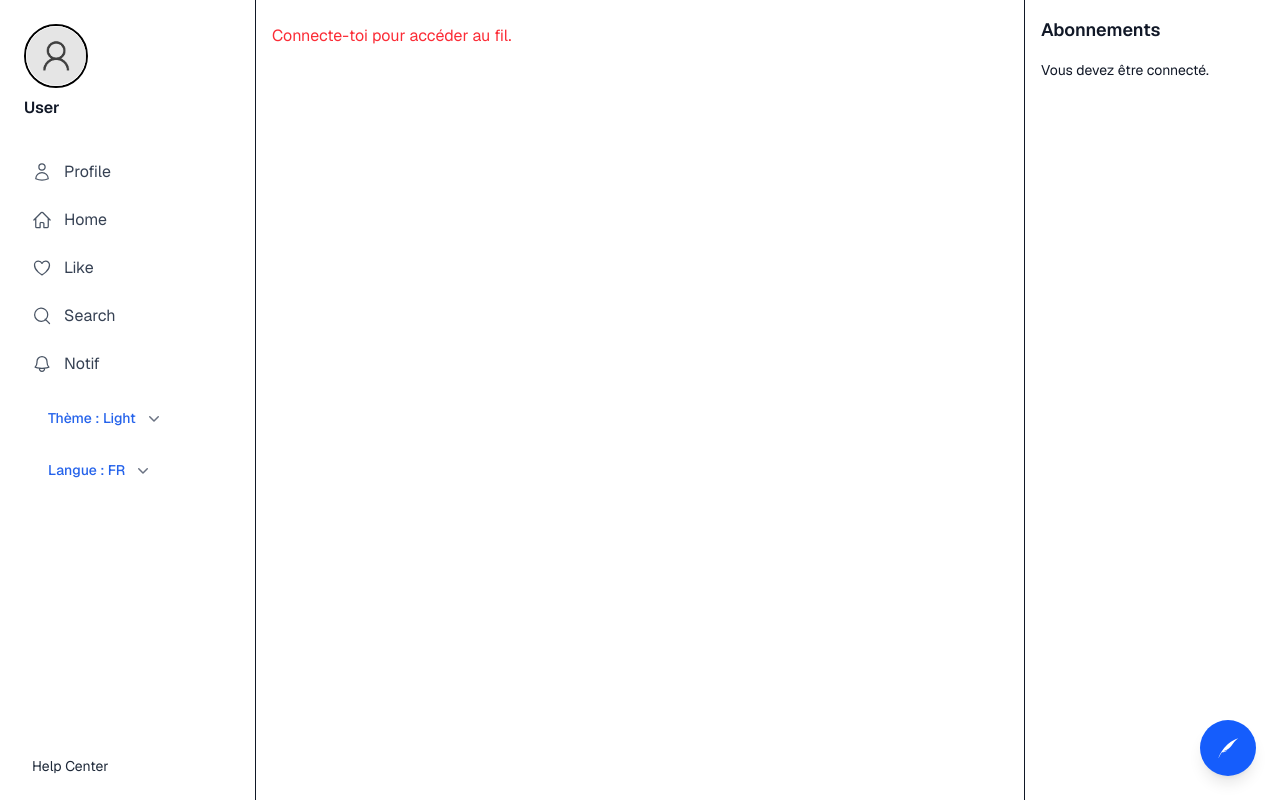
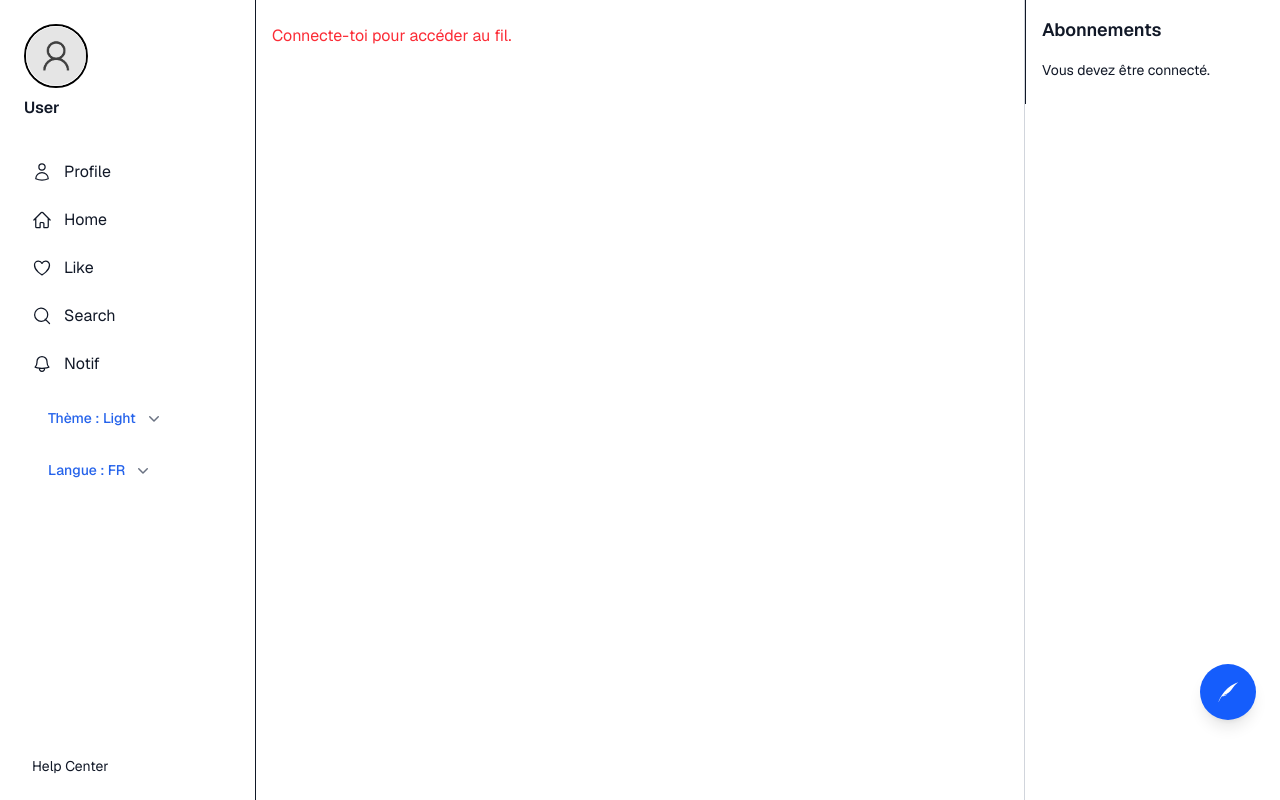
Before and after one commit to BaptisteTP/DAD-Equipe-1, a Next.js app in the folder front-end/: page /home in a window 1280 px wide. Built offline with nearby package versions, Linux system fonts and the light colour scheme.

Commit message:
correction theme plus correction des oublis sur les pages de profil

```diff
--- a/front-end/package.json
+++ b/front-end/package.json
@@ -11,6 +11,7 @@
   "dependencies": {
     "@headlessui/react": "^2.2.4",
     "@heroicons/react": "^2.2.0",
+    "framer-motion": "^12.19.1",
     "jwt-decode": "^4.0.0",
     "next": "15.3.3",
     "next-themes": "^0.4.6",
--- a/front-end/src/app/globals.css
+++ b/front-end/src/app/globals.css
@@ -190,11 +190,11 @@ button {
 }
 
 button:hover {
-  background-color: var(--primary-hover);
+  background-color: var(--bg-secondary);
 }
 
 button:active {
-  background-color: var(--primary-active);
+  background-color: var(--bg-secondary);
 }
 
 button:disabled {
--- a/front-end/src/app/home/page.js
+++ b/front-end/src/app/home/page.js
@@ -10,7 +10,6 @@ import Post from '@/components/post';
 import { useThemeLang } from '@/context/ThemeLangContext';
 import Link from 'next/link';
 import plume from '@/assets/Plume.svg';
-import { PlusIcon } from '@heroicons/react/24/solid';
 
 export default function HomePage() {
   const [isNavbarOpen, setIsNavbarOpen] = useState(false);
@@ -33,11 +32,11 @@ export default function HomePage() {
 
         const [feedRes, likedRes] = await Promise.all([
           fetch('http://localhost:4002/api/posts/feed', {
-            headers: { Authorization: `Bearer ${token}` }
+            headers: { Authorization: `Bearer ${token}` },
           }),
           fetch('http://localhost:4002/api/posts/liked', {
-            headers: { Authorization: `Bearer ${token}` }
-          })
+            headers: { Authorization: `Bearer ${token}` },
+          }),
         ]);
 
         if (!feedRes.ok) throw new Error(`Feed erreur ${feedRes.status}`);
@@ -50,7 +49,7 @@ export default function HomePage() {
         if (!Array.isArray(likedData)) throw new Error('Likés invalide');
 
         setPosts(feedData);
-        setLikedIds(likedData.map(p => p._id));
+        setLikedIds(likedData.map((p) => p._id));
       } catch (err) {
         setError(err.message);
       } finally {
@@ -61,7 +60,7 @@ export default function HomePage() {
     fetchData();
   }, []);
 
-  const handleToggleLike = async postId => {
+  const handleToggleLike = async (postId) => {
     try {
       const token = localStorage.getItem('token');
       if (!token) throw new Error('Non connecté.');
@@ -77,13 +76,11 @@ export default function HomePage() {
       const body = await res.json();
       if (!res.ok) throw new Error(body.message || 'Erreur like.');
 
-      setLikedIds(ids =>
-        isLiked
-          ? ids.filter(id => id !== postId)
-          : [...ids, postId]
+      setLikedIds((ids) =>
+        isLiked ? ids.filter((id) => id !== postId) : [...ids, postId]
       );
-      setPosts(ps =>
-        ps.map(p =>
+      setPosts((ps) =>
+        ps.map((p) =>
           p._id === postId
             ? { ...p, likesCount: p.likesCount + (isLiked ? -1 : 1) }
             : p
@@ -95,13 +92,15 @@ export default function HomePage() {
   };
 
   useEffect(() => {
-    function onOutside(e) {
+    function handleOutsideClick(e) {
       if (navbarRef.current && !navbarRef.current.contains(e.target)) {
         setIsNavbarOpen(false);
       }
     }
-    if (isNavbarOpen) document.addEventListener('mousedown', onOutside);
-    return () => document.removeEventListener('mousedown', onOutside);
+    if (isNavbarOpen) {
+      document.addEventListener('mousedown', handleOutsideClick);
+    }
+    return () => document.removeEventListener('mousedown', handleOutsideClick);
   }, [isNavbarOpen]);
 
   useEffect(() => {
@@ -109,12 +108,12 @@ export default function HomePage() {
     let touchEndX = 0;
 
     function handleTouchStart(e) {
-      if (window.innerWidth > 768) return;
+      if (window.innerWidth > 1024) return;
       touchStartX = e.changedTouches[0].clientX;
     }
 
     function handleTouchEnd(e) {
-      if (window.innerWidth > 768) return;
+      if (window.innerWidth > 1024) return;
       touchEndX = e.changedTouches[0].clientX;
 
       const distance = touchEndX - touchStartX;
@@ -132,13 +131,12 @@ export default function HomePage() {
   }, []);
 
   return (
-    <div
-      className={`flex flex-col min-h-screen transition-colors duration-300 ${themeClasses}`}>
+    <div className={`min-h-screen flex flex-col ${themeClasses}`}>
       <div className="block lg:hidden">
-        <Header onProfileClick={() => setIsNavbarOpen(o => !o)} />
+        <Header onProfileClick={() => setIsNavbarOpen((o) => !o)} />
       </div>
 
-      <div className="flex flex-1 overflow-hidden relative">
+      <div className="flex flex-1 flex-col lg:flex-row overflow-hidden">
         <div
           ref={navbarRef}
           className={`fixed inset-y-0 left-0 z-40 w-64 bg-base-100 shadow-lg transform transition-transform duration-300 ease-in-out lg:hidden ${
@@ -147,22 +145,21 @@ export default function HomePage() {
         >
           <Navbar />
         </div>
-
-        <div className="hidden lg:block">
+        <div className="hidden lg:block w-64 shrink-0 border-r border-gray-300">
           <Navbar />
         </div>
-
-        <main className="flex-1 container mx-auto px-4 py-6 space-y-6">
+        <main className="flex-1 px-4 py-6 space-y-6 overflow-y-auto">
           {loading && <p>Chargement des posts…</p>}
           {error && <p className="text-red-500">{error}</p>}
           {!loading && !error && posts.length === 0 && (
             <p>Aucun post à afficher.</p>
           )}
-          {!loading && !error &&
-            posts.map(post => (
+          {!loading &&
+            !error &&
+            posts.map((post) => (
               <Post
+                key={post._id}
                 authorId={post.authorId}
-                key={post._id}
                 image={post.authorAvatarUrl}
                 username={post.authorUsername}
                 content={post.content}
@@ -174,25 +171,19 @@ export default function HomePage() {
               />
             ))}
         </main>
-
-        <UserList />
+        <aside className="hidden lg:block w-64 shrink-0 border-l border-gray-300">
+          <UserList />
+        </aside>
       </div>
-
       <div className="block lg:hidden">
         <Footer />
       </div>
-
-      {/* 🔵 Bouton flottant rond */}
       <Link
         href="/createPost"
-        className="fixed bottom-6 right-6 z-50 rounded-full bg-blue-600 text-white p-4 shadow-lg hover:bg-blue-700 transition-colors"
+        className="fixed bottom-20 right-6 z-50 rounded-full bg-blue-600 text-white p-4 shadow-lg hover:bg-blue-700 transition-colors"
         aria-label="Créer un post"
       >
-        <img
-          className="h-6 w-6 invert"
-          src={plume.src}
-          alt="Créer un post"
-        />
+        <img className="h-6 w-6 invert" src={plume.src} alt="Créer un post" />
       </Link>
     </div>
   );
--- a/front-end/src/components/ThemeDropdown.js
+++ b/front-end/src/components/ThemeDropdown.js
@@ -22,7 +22,7 @@ export default function ThemeDropdown() {
           <ChevronDownIcon className="w-5 h-5 ml-2 text-gray-500 dark:text-gray-300" />
         </Menu.Button>
       </div>
-      <Menu.Items className="absolute left-0 mt-2 w-40 origin-top-left bg-white dark:bg-gray-800 border border-gray-200 dark:border-gray-700 divide-y divide-gray-100 dark:divide-gray-700 rounded-md shadow-lg focus:outline-none z-50">
+      <Menu.Items className="absolute left-0 mt-2 w-40 origin-top-left dark:bg-gray-800 border border-gray-200 dark:border-gray-700 divide-y divide-gray-100 dark:divide-gray-700 rounded-md shadow-lg focus:outline-none z-50">
         <div className="px-1 py-1">
           {['light', 'dark', 'dark-orange', 'dark-blue', 'light-orange'].map((option) => (
             <Menu.Item key={option}>
--- a/front-end/src/components/header.js
+++ b/front-end/src/components/header.js
@@ -1,4 +1,4 @@
-import breezyLogo from "@/assets/breezy.svg";
+import breezyLogo from "@/assets/breezy.png";
 import Image from "next/image";
 import React, { useEffect, useState } from "react";
 import {jwtDecode} from "jwt-decode";
@@ -57,8 +57,8 @@ export default function Header({ onProfileClick }) {
             src={user.avatarUrl}
             alt="Icône de profil"
             className="h-full w-full object-cover rounded-full"
-            width={40}
-            height={40}
+            width={60}
+            height={60}
           />
         ) : (
           <div className="w-full h-full bg-gray-200 flex items-center justify-center text-xs text-gray-500">
--- a/front-end/src/components/navbar.js
+++ b/front-end/src/components/navbar.js
@@ -1,7 +1,7 @@
 'use client';
 
 import React, { useEffect, useState } from 'react';
-import { jwtDecode } from 'jwt-decode';
+import {jwtDecode} from 'jwt-decode';
 import defaultAvatar from '@/assets/default-image.jpg';
 import Image from 'next/image';
 import { useThemeLang } from '@/context/ThemeLangContext.js';
@@ -56,7 +56,9 @@ export default function Navbar() {
   };
 
   return (
-    <aside className={`flex flex-col justify-between w-64 h-screen p-6 border-r ${themeClasses}`}>
+    <aside
+      className={`flex flex-col justify-between w-64 h-screen p-6 border-r bg-[var(--bg-color)] text-[var(--text-color)] ${themeClasses}`}
+    >
       <div>
         <div className="flex flex-col mb-10">
           <div className="w-16 h-16 rounded-full overflow-hidden border-2 border-black">
@@ -95,7 +97,7 @@ export default function Navbar() {
         </div>
       </div>
 
-      <div className="text-sm text-gray-800 pl-2 cursor-pointer hover:underline">
+      <div className="text-sm cursor-pointer hover:underline pl-2">
         Help Center
       </div>
     </aside>
@@ -104,7 +106,7 @@ export default function Navbar() {
 
 function NavItem({ icon, label }) {
   return (
-    <div className="flex items-center space-x-3 text-gray-700 cursor-pointer hover:text-black">
+    <div className="flex items-center space-x-3 cursor-pointer hover:text-blue-600 text-[var(--text-color)]">
       {icon}
       <span>{label}</span>
     </div>
@@ -112,43 +114,99 @@ function NavItem({ icon, label }) {
 }
 
 // === ICONS ===
+// Suppression des classes fixes de couleur et usage de currentColor
 
 function LikeIcon(props) {
   return (
-    <svg {...props} className="w-5 h-5 text-gray-600" fill="none" viewBox="0 0 24 24" strokeWidth="1.5" stroke="currentColor">
-      <path strokeLinecap="round" strokeLinejoin="round" d="M21 8.25c0-2.485-2.099-4.5-4.688-4.5C14.377 3.75 12.715 4.876 12 6.483 11.285 4.876 9.623 3.75 7.688 3.75 5.1 3.75 3 5.765 3 8.25c0 7.22 9 12 9 12s9-4.78 9-12Z" />
+    <svg
+      {...props}
+      className="w-5 h-5"
+      fill="none"
+      viewBox="0 0 24 24"
+      strokeWidth="1.5"
+      stroke="currentColor"
+    >
+      <path
+        strokeLinecap="round"
+        strokeLinejoin="round"
+        d="M21 8.25c0-2.485-2.099-4.5-4.688-4.5C14.377 3.75 12.715 4.876 12 6.483 11.285 4.876 9.623 3.75 7.688 3.75 5.1 3.75 3 5.765 3 8.25c0 7.22 9 12 9 12s9-4.78 9-12Z"
+      />
     </svg>
   );
 }
 
 function UserIcon(props) {
   return (
-    <svg {...props} className="w-5 h-5 text-gray-600" fill="none" viewBox="0 0 24 24" strokeWidth="1.5" stroke="currentColor">
-      <path strokeLinecap="round" strokeLinejoin="round" d="M15.75 6a3.75 3.75 0 1 1-7.5 0 3.75 3.75 0 0 1 7.5 0ZM4.5 20.118a7.5 7.5 0 0 1 15 0A17.933 17.933 0 0 1 12 21.75c-2.676 0-5.216-.584-7.5-1.632Z" />
+    <svg
+      {...props}
+      className="w-5 h-5"
+      fill="none"
+      viewBox="0 0 24 24"
+      strokeWidth="1.5"
+      stroke="currentColor"
+    >
+      <path
+        strokeLinecap="round"
+        strokeLinejoin="round"
+        d="M15.75 6a3.75 3.75 0 1 1-7.5 0 3.75 3.75 0 0 1 7.5 0ZM4.5 20.118a7.5 7.5 0 0 1 15 0A17.933 17.933 0 0 1 12 21.75c-2.676 0-5.216-.584-7.5-1.632Z"
+      />
     </svg>
   );
 }
 
 function SearchIcon(props) {
   return (
-    <svg {...props} className="w-5 h-5 text-gray-600" fill="none" viewBox="0 0 24 24" strokeWidth="1.5" stroke="currentColor">
-      <path strokeLinecap="round" strokeLinejoin="round" d="M21 21l-5.197-5.197M16.803 15.803A7.5 7.5 0 1 0 5.196 5.196a7.5 7.5 0 0 0 11.607 10.607Z" />
+    <svg
+      {...props}
+      className="w-5 h-5"
+      fill="none"
+      viewBox="0 0 24 24"
+      strokeWidth="1.5"
+      stroke="currentColor"
+    >
+      <path
+        strokeLinecap="round"
+        strokeLinejoin="round"
+        d="M21 21l-5.197-5.197M16.803 15.803A7.5 7.5 0 1 0 5.196 5.196a7.5 7.5 0 0 0 11.607 10.607Z"
+      />
     </svg>
   );
 }
 
 function HomeIcon(props) {
   return (
-    <svg {...props} className="w-5 h-5 text-gray-600" fill="none" viewBox="0 0 24 24" strokeWidth="1.5" stroke="currentColor">
-      <path strokeLinecap="round" strokeLinejoin="round" d="M2.25 12l8.954-8.955a1.125 1.125 0 0 1 1.591 0L21.75 12M4.5 9.75V20a1.125 1.125 0 0 0 1.125 1.125H9.75v-4.875A1.125 1.125 0 0 1 10.875 15h2.25A1.125 1.125 0 0 1 14.25 16.125V21h4.125A1.125 1.125 0 0 0 19.5 19.875V9.75" />
+    <svg
+      {...props}
+      className="w-5 h-5"
+      fill="none"
+      viewBox="0 0 24 24"
+      strokeWidth="1.5"
+      stroke="currentColor"
+    >
+      <path
+        strokeLinecap="round"
+        strokeLinejoin="round"
+        d="M2.25 12l8.954-8.955a1.125 1.125 0 0 1 1.591 0L21.75 12M4.5 9.75V20a1.125 1.125 0 0 0 1.125 1.125H9.75v-4.875A1.125 1.125 0 0 1 10.875 15h2.25A1.125 1.125 0 0 1 14.25 16.125V21h4.125A1.125 1.125 0 0 0 19.5 19.875V9.75"
+      />
     </svg>
   );
 }
 
 function NotifyIcon(props) {
   return (
-    <svg {...props} className="w-5 h-5 text-gray-600" fill="none" viewBox="0 0 24 24" strokeWidth="1.5" stroke="currentColor">
-      <path strokeLinecap="round" strokeLinejoin="round" d="M14.857 17.082a23.848 23.848 0 0 0 5.454-1.31A8.967 8.967 0 0 1 18 9.75V9a6 6 0 1 0-12 0v.75a8.967 8.967 0 0 1-2.312 6.022 23.85 23.85 0 0 0 5.455 1.31m5.714 0a24.255 24.255 0 0 1-5.714 0m5.714 0a3 3 0 1 1-5.714 0" />
+    <svg
+      {...props}
+      className="w-5 h-5"
+      fill="none"
+      viewBox="0 0 24 24"
+      strokeWidth="1.5"
+      stroke="currentColor"
+    >
+      <path
+        strokeLinecap="round"
+        strokeLinejoin="round"
+        d="M14.857 17.082a23.848 23.848 0 0 0 5.454-1.31A8.967 8.967 0 0 1 18 9.75V9a6 6 0 1 0-12 0v.75a8.967 8.967 0 0 1-2.312 6.022 23.85 23.85 0 0 0 5.455 1.31m5.714 0a24.255 24.255 0 0 1-5.714 0m5.714 0a3 3 0 1 1-5.714 0"
+      />
     </svg>
   );
 }
```
Also changed, not shown: front-end/src/app/layout.js (+4 -4 lines), front-end/src/app/profile/[userId]/page.js (+16 -19 lines), front-end/src/app/profile/me/page.js (+48 -22 lines), front-end/src/components/footer.js (+20 -16 lines), front-end/src/assets/breezy.png, 1 other file (tests, documents, lock files or other folders).
